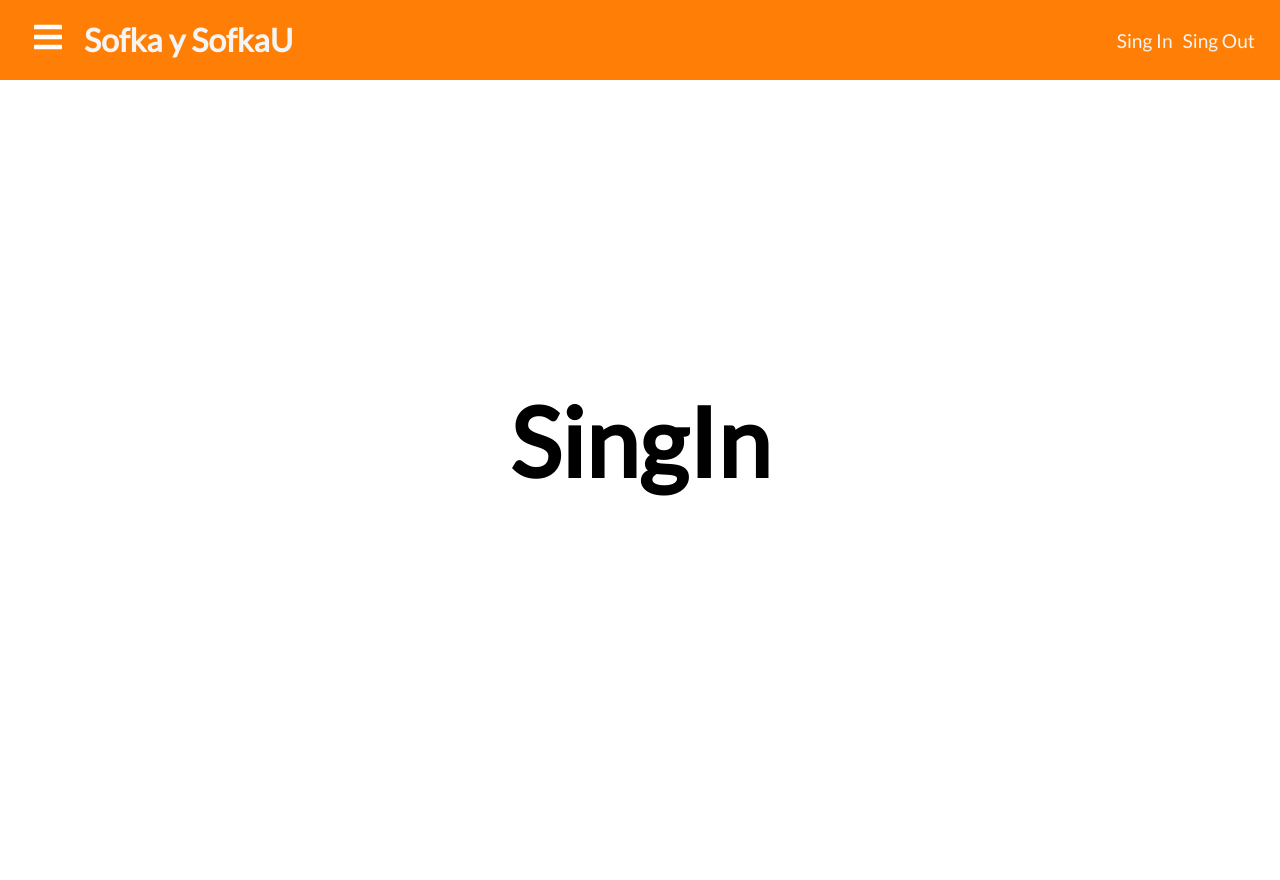
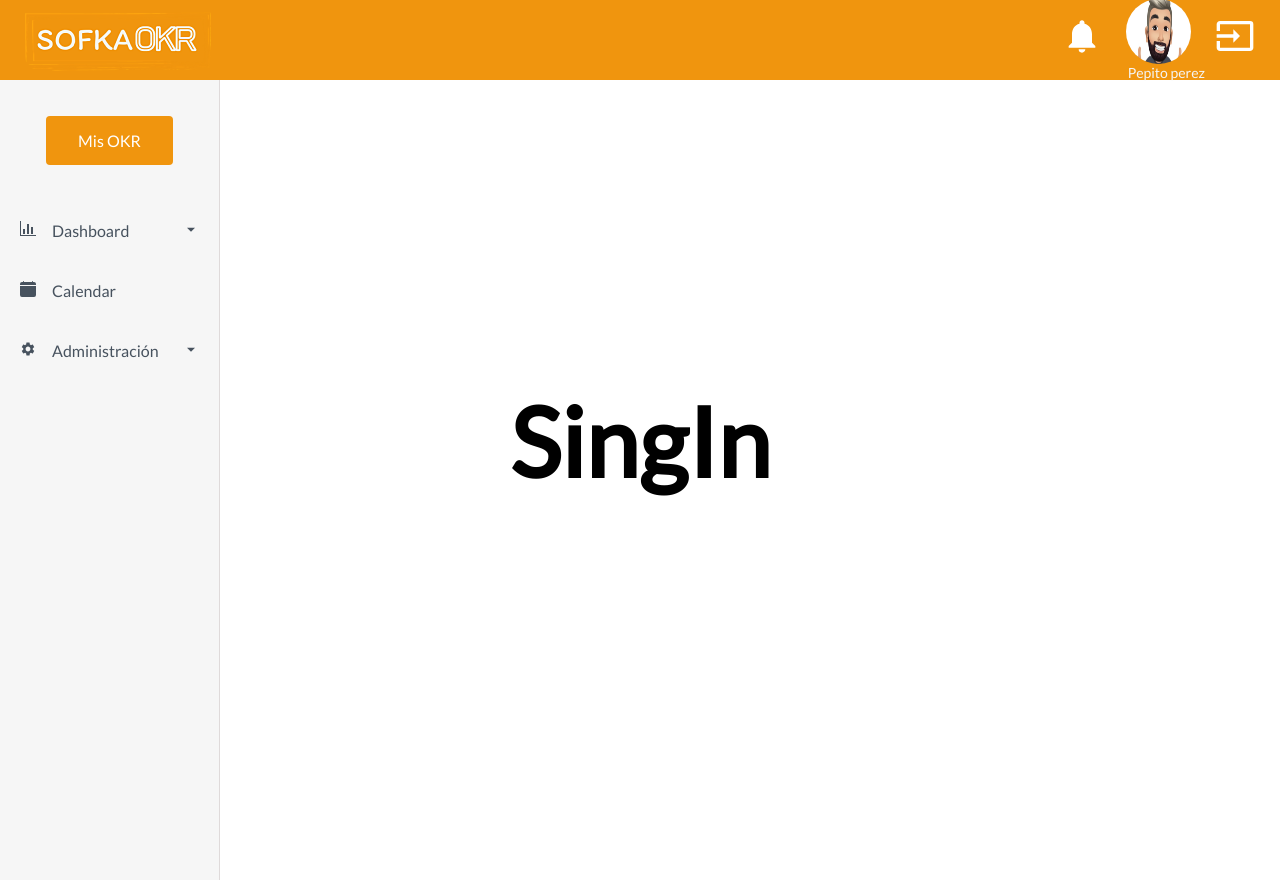
Before and after one commit to OscarLopera/sofka-okr-front-git, a React (Create React App) app: page /singin in a window 1280 px wide. Before the commit the page ends 800 px from the top, so only its background shows below. Built offline with nearby package versions, Linux system fonts and the light colour scheme.

Commit message:
Agregados cambios en la estructura del proyecto

```diff
--- a/package.json
+++ b/package.json
@@ -3,6 +3,7 @@
 	"version": "0.1.0",
 	"private": true,
 	"dependencies": {
+		"@material-ui/core": "^4.11.3",
 		"@testing-library/jest-dom": "^5.12.0",
 		"@testing-library/react": "^11.2.6",
 		"@testing-library/user-event": "^12.8.3",
--- a/public/index.html
+++ b/public/index.html
@@ -3,6 +3,8 @@
   <head>
     <meta charset="utf-8" />
     <link rel="icon" href="%PUBLIC_URL%/documento.svg" />
+    <link rel="preconnect" href="https://fonts.gstatic.com">
+    <link href="https://fonts.googleapis.com/css2?family=Lato&display=swap" rel="stylesheet">
     <meta name="viewport" content="width=device-width, initial-scale=1" />
     <meta name="theme-color" content="#000000" />
     <meta
--- a/src/App.js
+++ b/src/App.js
@@ -8,12 +8,14 @@ import Calendar from './pages/Calendar'
 import Messages from './pages/Messages'
 import Notifications from './pages/Notifications'
 import SingIn from './pages/SingIn'
+import Sidebar from './components/Sidebar'
 
 function App() {
 	return (
 		<>
 			<Router>
 				<Navbar />
+				<Sidebar/>
 				<Switch>
 					<Route path="/" exact component={Home} />
 					<Route path="/calendar" component={Calendar} />
--- /dev/null
+++ b/src/components/Logo.js
@@ -0,0 +1,11 @@
+import React from 'react';
+import logo from '../assets/logo.png'
+const Logo = (props) => (
+    <img
+      alt="Logo"
+      src={logo}
+      {...props}
+    />
+  );
+
+  export default Logo;
--- a/src/components/Navbar.css
+++ b/src/components/Navbar.css
@@ -1,66 +1,11 @@
+@import url('https://fonts.googleapis.com/css2?family=Lato&display=swap');
+
+body {
+    font-family: 'Lato', sans-serif;
+  }
+
 .navbar{
-    background-color: #ff7e06;
-    height: 80px;
-    display: flex;
-    justify-content: start;
-    align-items: center;
-}
-
-.menu-bars{
-    margin-left: 2rem;
-    font-size: 2rem;
-    background: none;
-}
-
-.nav-menu{
-    background-color: #ff7e06;
-    width: 200px;
-    height: 100vh;
-    display: flex;
-    justify-content: center;
-    position: fixed;
-    top: 0;
-    left: -100%;
-    transition: 850ms;
-}
-
-.nav-menu.active{
-    left: 0;
-    transition: 350ms;
-}
-
-.nav-text{
-    display: flex;
-    justify-content: start;
-    align-items: center;
-    padding: 8px 0px 8px 16px;
-    list-style: none;
-    height: 60px;
-}
-
-.nav-text a {
-    text-decoration: none;
-    color: #f5f5f5;
-    font-size: 18px;
-    width: 95%;
-    height: 100%;
-    display: flex;
-    align-items: center;
-    padding: 0 16px;
-    border-radius: 4px;
-}
-
-.nav-text a:hover{
-    background-color: #373746;
-}
-
-.nav-menu-item{
-    width: 100%;
-}
-
-.navbar-toggle{
-    background-color: #ff7e06;
-    width: 100%;
+    background-color: #F0950E;
     height: 80px;
     display: flex;
     justify-content: start;
@@ -89,15 +34,33 @@ span{
 .nav-menu-header li{
     list-style: none;
     padding: 5px;
-    font-size: 1.2rem;
-    border-radius: 4px;
 }
 
-.nav-menu-header li:hover{
-    background-color: #373746;
+.notifications-icon{
+    font-size:40px;
+}
+
+.photo-name-nav{
+    font-size:14px;
+}
+
+.signout-icon{
+    font-size:40px;
 }
 
 .nav-menu-header a{
     text-decoration: none;
     color: #f5f5f5;
 }
+
+.image-nav {
+    width:65px;
+    height:65px;
+    border-radius:50%;
+}
+
+.photo-name-nav{
+    align-items: center;
+    display: flex;
+    flex-direction: column;
+}
--- a/src/components/Navbar.js
+++ b/src/components/Navbar.js
@@ -1,57 +1,45 @@
-import React, { useState } from 'react'
-import { Link } from 'react-router-dom'
-import * as FaIcons from "react-icons/fa";
-import * as AiIcons from "react-icons/ai";
-import { SidebarData } from './SidebarData';
-import './Navbar.css';
-import { IconContext } from 'react-icons';
-
-
+import React, { useState } from "react";
+import { Link } from "react-router-dom";
+import { MdNotifications, MdInput } from "react-icons/md";
+import "./Navbar.css";
+import { IconContext } from "react-icons";
+import Logo from "../components/Logo";
+import foto from "../assets/fotoTemporal.jpg";
 
 function Navbar() {
-    const [sidebar, setSidebar] = useState(false)
-
-    const showSidebar = () => setSidebar(!sidebar)
-
   return (
     <>
-            <IconContext.Provider value={{ color: '#fff' }}>
+      <IconContext.Provider value={{ color: "#fff" }}>
         <div className="navbar">
-
-                    <Link to="#" className='menu-bars'>
-                        <FaIcons.FaBars onClick={showSidebar} />
+          <div className="nav-menu-header">
+            <ul>
+              <Link>
+                <Logo />
               </Link>
-                    <div className='nav-menu-header'>
-                        <h1>Sofka y SofkaU</h1>
-                        <ul>
-                            <li><Link to='/singin'>Sing In</Link></li>
-                            <li><Link to='/'>Sing Out</Link></li>
+            </ul>
+            <ul >
+              <li className="notifications-icon">
+                <Link to="/singin">
+                  <MdNotifications />
+                </Link>
+              </li>
+              <li>
+                <div className="photo-name-nav">
+                  <img src={foto} className="image-nav" />
+                  <span>Pepito perez</span>
+                </div>
+              </li>
+              <li className="signout-icon">
+                <Link to="/singin">
+                  <MdInput />
+                </Link>
+              </li>
             </ul>
           </div>
         </div>
-
-                <nav className={sidebar ? 'nav-menu active' : 'nav-menu'}>
-                    <ul className='nav-menu-items' onClick={showSidebar}>
-                        <li className='navbar-toggle'>
-                            <Link to='#' className='menu-bars'>
-                                <AiIcons.AiOutlineClose />
-                            </Link>
-                        </li>
-                        {SidebarData.map((item, index) => {
-                            return (
-                                <li key={index} className={item.cName}>
-                                    <Link to={item.path}>
-                                        {item.icon}
-                                        <span>{item.title}</span>
-                                    </Link>
-                                </li>
-                            )
-                        })}
-                    </ul>
-                </nav>
       </IconContext.Provider>
     </>
   );
 }
 
-export default Navbar
+export default Navbar;
--- /dev/null
+++ b/src/components/Sidebar.css
@@ -0,0 +1,59 @@
+.sidebar{
+    background-color: #f6f6f6;
+    width: 220px;
+    height: 100vh;
+    display: flex;
+    position: absolute;
+    flex-direction: column;
+    top:80px;
+    border-top: 0;
+    border-right: 1px solid rgb(223, 218, 218);
+
+}
+
+.container-button-sidebar{
+    align-items: center;
+    display:flex;
+    flex-direction: column;
+    padding: 4px;
+}
+
+.button-sidebar{
+    background-color: #F0950E;
+    border-radius: 4px;
+    color: white;
+    padding: 15px 32px;
+    text-align: center;
+    display: inline-block;
+    font-size: 16px;
+    margin-top: 15%;
+    margin-bottom: 15%;
+    border: 0;
+}
+
+.sidebarLink{
+  display: flex;
+  color: #47525E;
+  justify-content: space-between;
+  align-items: center;
+  padding: 20px;
+  list-style: none;
+  height: 60px;
+  text-decoration: none;
+  font-size: 16px;
+}
+
+.label-sidebar{
+    margin-left: 16px;
+}
+
+.DropdownLink-sidebar{
+ background: #F9FAFC;
+  height: 45px;
+  padding-left: 3rem;
+  display: flex;
+  align-items: center;
+  text-decoration: none;
+  color: #47525E;
+  font-size: 14px;
+}
--- /dev/null
+++ b/src/components/Sidebar.js
@@ -0,0 +1,25 @@
+import React from 'react'
+import "./Sidebar.css";
+import SubMenu from './SubMenu'
+import {SidebarData} from './SidebarData'
+
+const Sidebar = () => {
+    return(
+        <nav className="sidebar">
+        <div className="container-button-sidebar">
+        <button color='#F0950E' className="button-sidebar"
+            component="a"
+            href="#"
+            >Mis OKR</button>
+        </div>
+        <div>
+        {SidebarData.map((item, index) => {
+              return <SubMenu item={item} key={index} />;
+            })}
+        </div>
+        </nav>
+    )
+
+}
+
+export default Sidebar
--- a/src/components/SidebarData.js
+++ b/src/components/SidebarData.js
@@ -1,16 +1,31 @@
 import React from 'react'
-import * as AiIcons from "react-icons/ai";
+import {MdDashboard, MdSettings } from "react-icons/md";
+import { GoGraph } from "react-icons/go";
+import {BiSupport} from "react-icons/bi"
 import * as BsIcons from "react-icons/bs";
-import * as GiIcons from "react-icons/gi";
-import * as SiIcons from "react-icons/si";
+import * as RiIcons from "react-icons/ri";
 
 export const SidebarData = [
     {
-        title: 'Home',
+        title: 'Dashboard',
         path: '/',
-        icon: <AiIcons.AiFillHome />,
-        cName: 'nav-text'
-    },
+        icon: <GoGraph />,
+        iconClosed: <RiIcons.RiArrowDownSFill />,
+        iconOpened: <RiIcons.RiArrowUpSFill />,
+
+        subNav: [
+          {
+            title: 'Todos',
+            path: '/allDashboard',
+            icon: <MdDashboard/>
+          },
+          {
+            title: 'Mis',
+            path: '/myDashboard',
+            icon: <MdDashboard />
+          }
+        ]
+      },
     {
         title: 'Calendar',
         path: '/calendar',
@@ -18,22 +33,24 @@ export const SidebarData = [
         cName: 'nav-text'
     },
     {
-        title: 'Support',
-        path: '/support',
-        icon: <GiIcons.GiHelp />,
-        cName: 'nav-text'
-    },
-    {
-        title: 'Notifications',
-        path: '/notifications',
-        icon: <AiIcons.AiTwotoneNotification/>,
-        cName: 'nav-text'
-    },
+        title: 'Administración',
+        path: '/administration',
+        icon: <MdSettings />,
 
-    {
-        title: 'Messages',
-        path: '/messages',
-        icon: <SiIcons.SiGooglemessages />,
-        cName: 'nav-text'
-    }
-]
+        iconClosed: <RiIcons.RiArrowDownSFill />,
+        iconOpened: <RiIcons.RiArrowUpSFill />,
+
+        subNav: [
+          {
+            title: 'Configuración de notificaciones',
+            path: '/settings',
+            icon: <RiIcons.RiMailSettingsFill />
+          },
+          {
+            title: 'Soporte',
+            path: '/support',
+            icon: <BiSupport/>
+          }
+        ]
+      }
+];
--- /dev/null
+++ b/src/components/SubMenu.js
@@ -0,0 +1,38 @@
+import React, { useState } from 'react';
+import { Link } from 'react-router-dom';
+import "./Sidebar.css";
+
+const SubMenu = ({ item }) => {
+    const [subnav, setSubnav] = useState(false);
+
+    const showSubnav = () => setSubnav(!subnav);
+
+    return (
+      <>
+        <Link className="sidebarLink" to={item.path} onClick={item.subNav && showSubnav}>
+          <div>
+            {item.icon}
+            <span className="label-sidebar">{item.title}</span>
+          </div>
+          <div>
+            {item.subNav && subnav
+              ? item.iconOpened
+              : item.subNav
+              ? item.iconClosed
+              : null}
+          </div>
+        </Link>
+        {subnav &&
+          item.subNav.map((item, index) => {
+            return (
+              <Link className="DropdownLink-sidebar" to={item.path} key={index}>
+                {item.icon}
+                <span>{item.title}</span>
+              </Link>
+            );
+          })}
+      </>
+    );
+  };
+
+  export default SubMenu;
```
Also changed, not shown: src/assets/fotoTemporal.jpg (added), src/assets/logo.png (added). Lines whose indentation alone changed are shown as unchanged.
